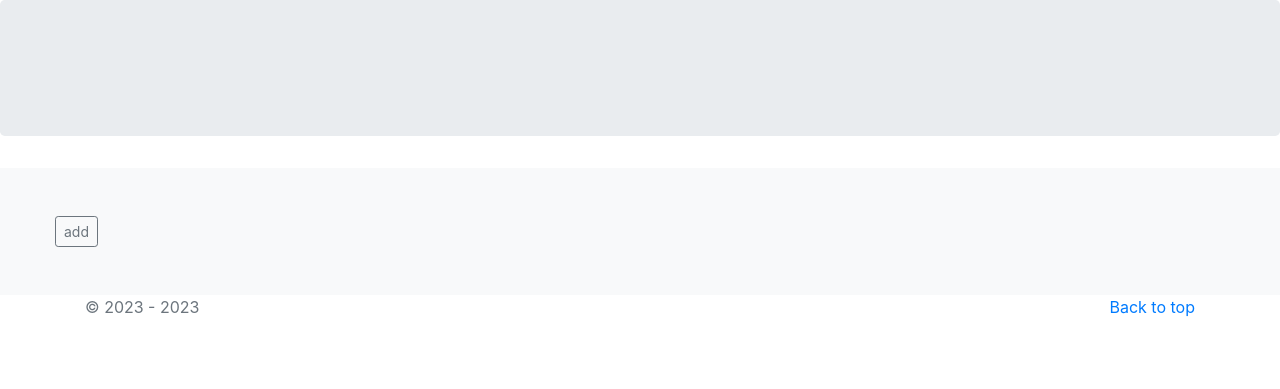
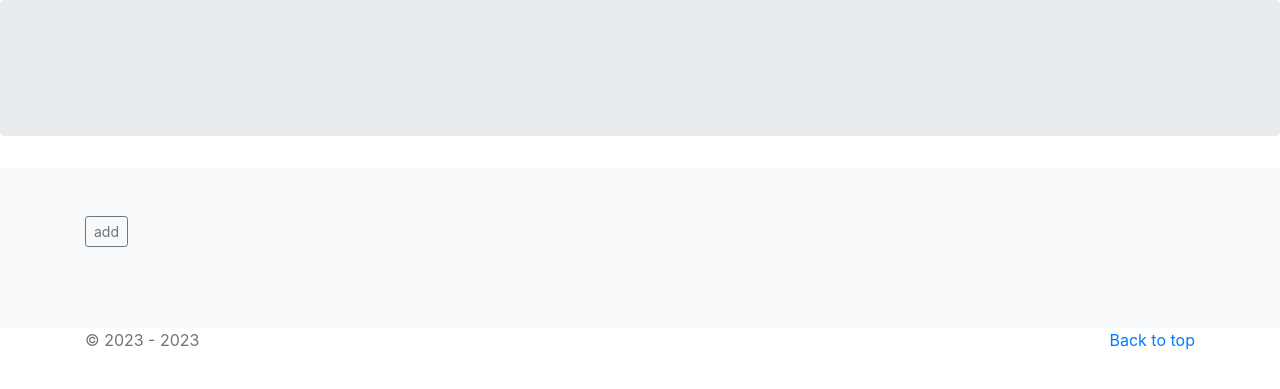
Before and after one commit to shikulm/proj_django01_cbv, a Django app: page / in a window 1280 px wide. Shown: the part 56-445 px from the top of the page. Run offline with Django 4.2, Linux system fonts and the light colour scheme; data that the repository does not hold is empty; some libraries are stand-ins or nearby versions.

Commit message:
change index.html

```diff
--- a/main/templates/main/index.html
+++ b/main/templates/main/index.html
@@ -2,16 +2,14 @@
 
 {% block content %}
 
- <p class="row">
-<p>
-{#     <button type="button" class="btn btn-sm btn-outline-secondary">#}
-     <div class="col-md-12" w-100>
-        <button type="button" class="btn btn-sm btn-outline-secondary">
-              add
-        </button> <br>
-     </div>
+{# <div class="row">#}
+<p class="card-text py-4">
+         <div class="col-md-12" w-100>
+            <button type="button" class="btn btn-sm btn-outline-secondary">
+                  add
+            </button>
+         </div>
  </p>
- </div>
 
 <div class="row">
     {%  for object in object_list %}
```
Also changed, not shown: other parts of main/templates/main/index.html (+2 -2 lines).
